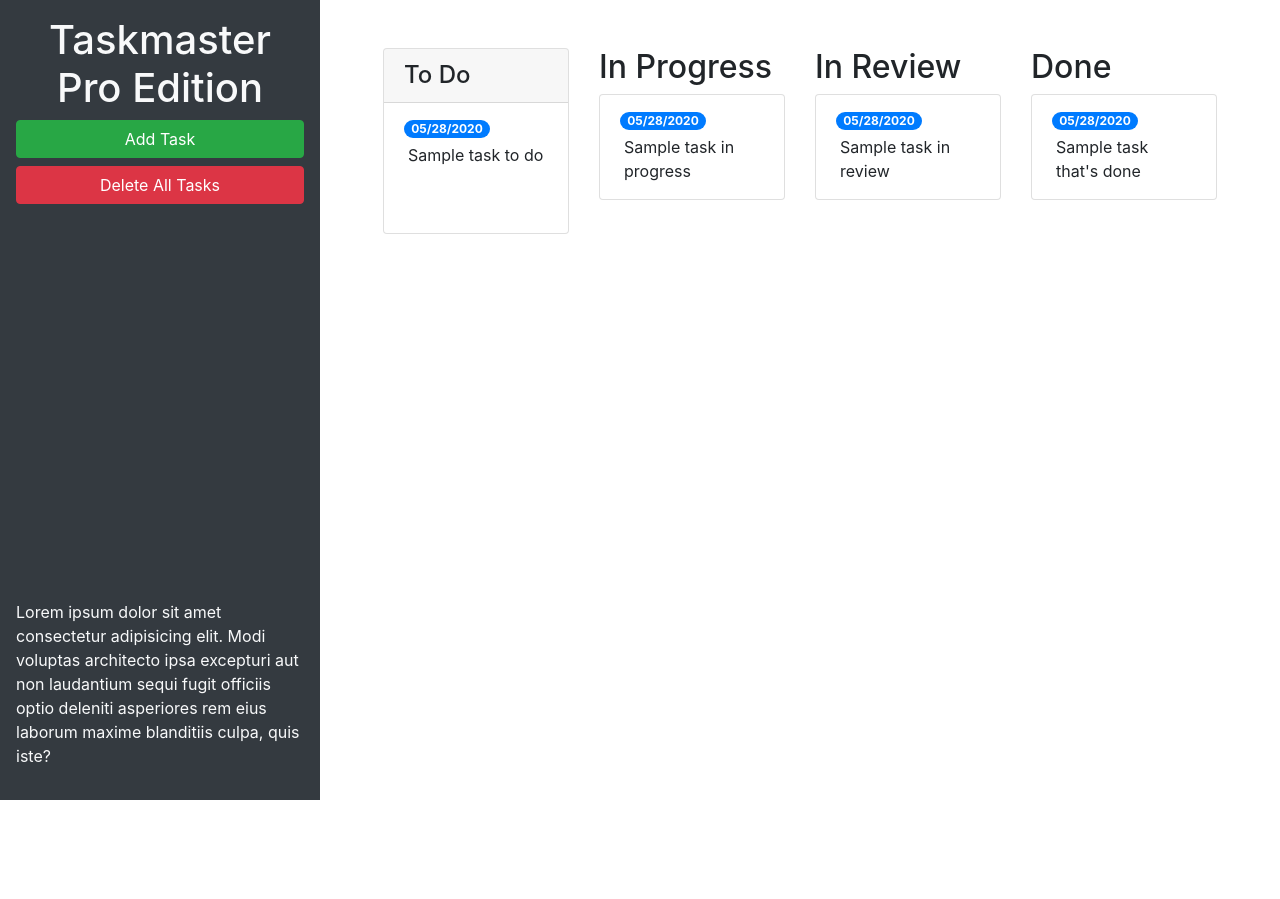
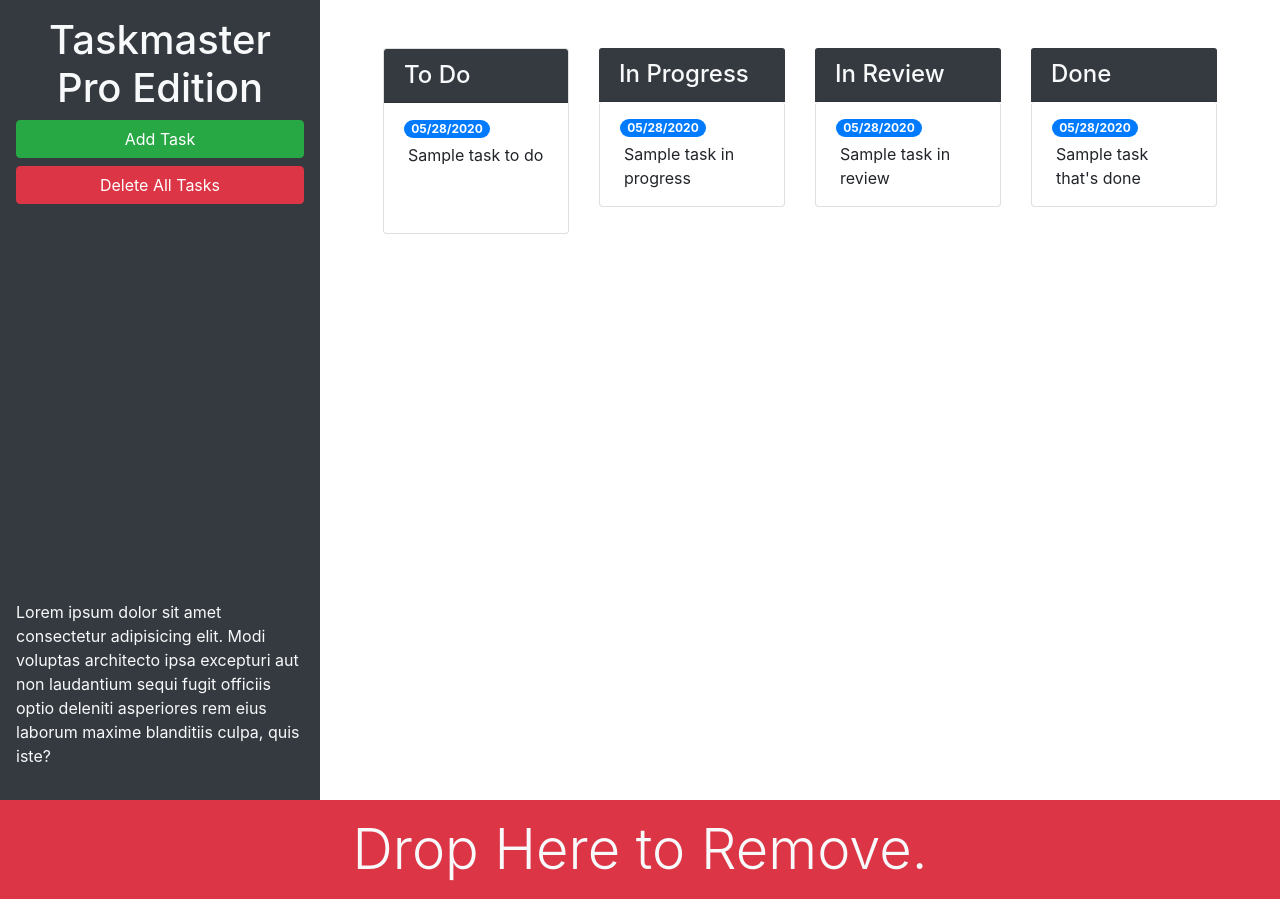
Before and after one commit to johnsiefert/taskmaster-pro, a plain HTML site: page index.html in a window 1280 px wide. Before the commit the page ends 800 px from the top, so only its background shows below. Drawn offline with nearby package versions, Linux system fonts and the light colour scheme.

Commit message:
added trash and more bootstrap

```diff
--- a/index.html
+++ b/index.html
@@ -12,22 +12,22 @@
 <body>
 
   <div class="row min-vh-100 no-gutters">
-    <header class="col-12 col-lg-3 bg-dark text-light d-flex flex-column p-4 p-lg-3">
+    <header class="col-12 col-lg-3 bg-dark text-light sticky-top d-flex flex-column p-4 p-lg-3">
       <h1 class="text-center">Taskmaster Pro Edition</h1>
       <button id="create-task" class="btn btn-block btn-success" data-toggle="modal" data-target="#task-form-modal">Add
         Task</button>
       <button id="remove-tasks" class="btn btn-block btn-danger">Delete All Tasks</button>
-      <p class="mt-auto">Lorem ipsum dolor sit amet consectetur adipisicing elit. Modi voluptas architecto ipsa
+      <p class="mt-auto d-none d-lg-block">Lorem ipsum dolor sit amet consectetur adipisicing elit. Modi voluptas architecto ipsa
         excepturi aut non
         laudantium sequi fugit officiis optio deleniti asperiores rem eius laborum maxime blanditiis culpa, quis iste?
       </p>
     </header>
-    <main class="col-12 col-lg-9">
+    <main class="col-12 col-lg-9 d-flex flex-column">
       <div class="m-5 row justify-content-around">
         <!--todo start-->
         <div class = "col-12 col-md-6 col-xl-3 mb-3">
           <div class="card">
-           <h4 class="card-header">
+           <h4 class="card-header bg-dark text-light">
                   To Do
                 </h4>
                 <ul id="list-toDo" class="list-group list-group-flush">
@@ -41,7 +41,7 @@
       <!--todo end-->
       <!--in progress start-->
       <div class= "col-12 col-md-6 col-xl-3 mb-3">
-        <h2>In Progress</h2>
+       <h4 class="card-header bg-dark text-light">In Progress</h4>
         <ul id="list-inProgress" class="list-group">
           <li class="list-group-item">
             <span class="badge badge-primary badge-pill">05/28/2020</span>
@@ -52,7 +52,7 @@
       <!--in progress end-->
        <!-- in review start -->
   <div class="col-12 col-md-6 col-xl-3 mb-3">
-    <h2>In Review</h2>
+    <h4 class="card-header bg-dark text-light">In Review</h4>
     <ul id="list-inReview" class="list-group">
       <li class="list-group-item">
         <span class="badge badge-primary badge-pill">05/28/2020</span>
@@ -63,7 +63,7 @@
   <!-- in review end -->
   <!-- done start -->
   <div class="col-12 col-md-6 col-xl-3 mb-3">
-    <h2>Done</h2>
+    <h4 class="card-header bg-dark text-light">Done</h4>
     <ul id="list-done" class="list-group">
       <li class="list-group-item">
         <span class="badge badge-primary badge-pill">05/28/2020</span>
@@ -74,6 +74,11 @@
   <!-- done end -->
 </div>
     </div>
+ </div>
+ <div id="trash">
+  <div class="w-100 bg-danger p-3 text-center text-light display-4 mt-auto">
+    Drop Here to Remove.
+  </div>
     </main>
   </div>
 
@@ -108,6 +113,7 @@
     </div>
   </div>
 
+
   <script src="https://cdnjs.cloudflare.com/ajax/libs/jquery/3.4.1/jquery.min.js"></script>
   <script src="https://cdnjs.cloudflare.com/ajax/libs/popper.js/1.15.0/umd/popper.min.js"></script>
   <script src="https://cdnjs.cloudflare.com/ajax/libs/twitter-bootstrap/4.3.1/js/bootstrap.min.js"></script>
```
